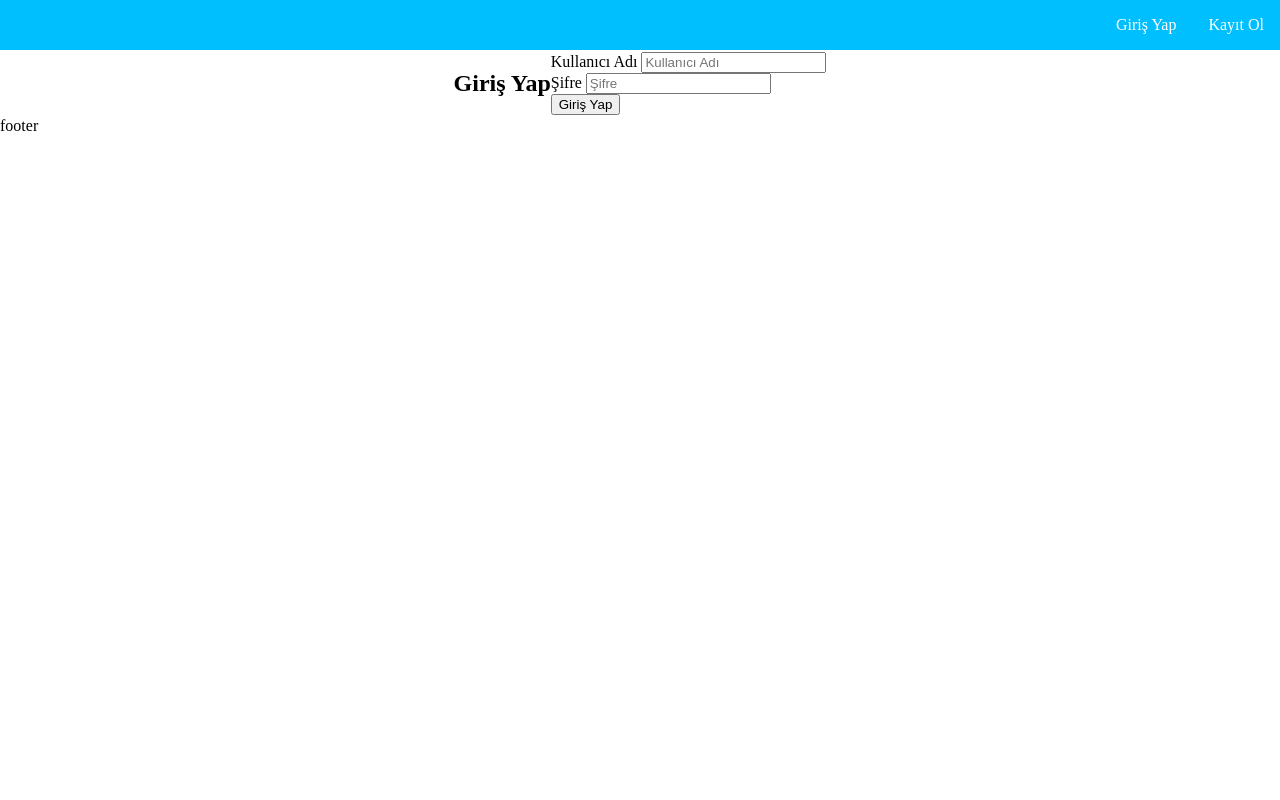
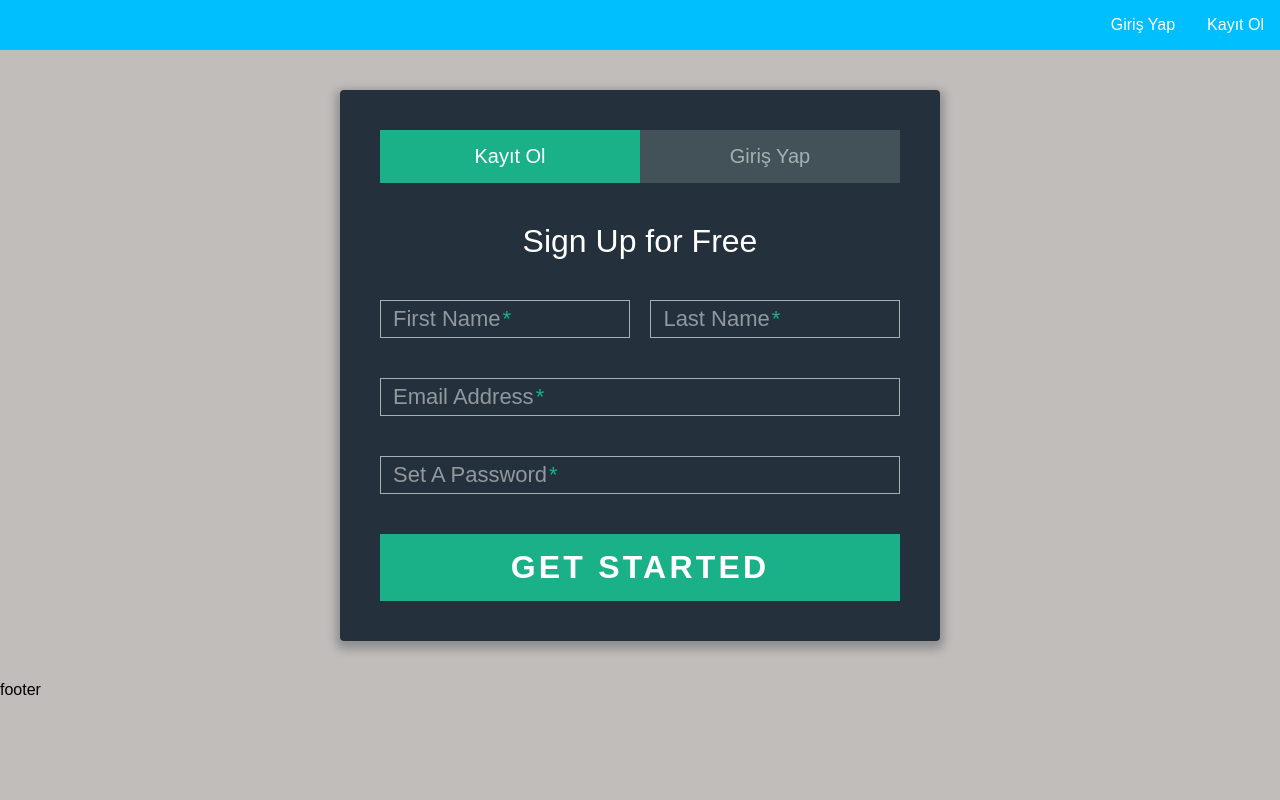
Before and after one commit to sametatabasch/akran_degerlendirme, a Flask app: page /login in a window 1280 px wide. Run offline with Flask 3, Linux system fonts and the light colour scheme.

Commit message:
login ve register form tasarımı değiştirildi. Hatamesajları gösterilmiyor! Kayıt ol sayfası düzenlenmedi! login başta olacak

```diff
--- /dev/null
+++ b/static/css/login_register.css
@@ -0,0 +1,171 @@
+*, *:before, *:after {
+  box-sizing: border-box;
+}
+
+html {
+  overflow-y: scroll;
+}
+
+body {
+  background: #c1bdba;
+  font-family: 'Titillium Web', sans-serif;
+}
+
+a {
+  text-decoration: none;
+  color: #1ab188;
+  transition: .5s ease;
+}
+a:hover {
+  color: #179b77;
+}
+
+.form {
+  background: rgba(19, 35, 47, 0.9);
+  padding: 40px;
+  max-width: 600px;
+  margin: 40px auto;
+  border-radius: 4px;
+  box-shadow: 0 4px 10px 4px rgba(19, 35, 47, 0.3);
+}
+
+.tab-group {
+  list-style: none;
+  padding: 0;
+  margin: 0 0 40px 0;
+}
+.tab-group:after {
+  content: "";
+  display: table;
+  clear: both;
+}
+.tab-group li a {
+  display: block;
+  text-decoration: none;
+  padding: 15px;
+  background: rgba(160, 179, 176, 0.25);
+  color: #a0b3b0;
+  font-size: 20px;
+  float: left;
+  width: 50%;
+  text-align: center;
+  cursor: pointer;
+  transition: .5s ease;
+}
+.tab-group li a:hover {
+  background: #179b77;
+  color: #ffffff;
+}
+.tab-group .active a {
+  background: #1ab188;
+  color: #ffffff;
+}
+
+.tab-content > div:last-child {
+  display: none;
+}
+
+h1 {
+  text-align: center;
+  color: #ffffff;
+  font-weight: 300;
+  margin: 0 0 40px;
+}
+
+label {
+  position: absolute;
+  transform: translateY(6px);
+  left: 13px;
+  color: rgba(255, 255, 255, 0.5);
+  transition: all 0.25s ease;
+  -webkit-backface-visibility: hidden;
+  pointer-events: none;
+  font-size: 22px;
+}
+label .req {
+  margin: 2px;
+  color: #1ab188;
+}
+
+label.active {
+  transform: translateY(50px);
+  left: 2px;
+  font-size: 14px;
+}
+label.active .req {
+  opacity: 0;
+}
+
+label.highlight {
+  color: #ffffff;
+}
+
+input, textarea {
+  font-size: 22px;
+  display: block;
+  width: 100%;
+  height: 100%;
+  padding: 5px 10px;
+  background: none;
+  background-image: none;
+  border: 1px solid #a0b3b0;
+  color: #ffffff;
+  border-radius: 0;
+  transition: border-color .25s ease, box-shadow .25s ease;
+}
+input:focus, textarea:focus {
+  outline: 0;
+  border-color: #1ab188;
+}
+
+textarea {
+  border: 2px solid #a0b3b0;
+  resize: vertical;
+}
+
+.field-wrap {
+  position: relative;
+  margin-bottom: 40px;
+}
+
+.top-row:after {
+  content: "";
+  display: table;
+  clear: both;
+}
+.top-row > div {
+  float: left;
+  width: 48%;
+  margin-right: 4%;
+}
+.top-row > div:last-child {
+  margin: 0;
+}
+
+.button {
+  border: 0;
+  outline: none;
+  border-radius: 0;
+  padding: 15px 0;
+  font-size: 2rem;
+  font-weight: 600;
+  text-transform: uppercase;
+  letter-spacing: .1em;
+  background: #1ab188;
+  color: #ffffff;
+  transition: all 0.5s ease;
+  -webkit-appearance: none;
+}
+.button:hover, .button:focus {
+  background: #179b77;
+}
+
+.button-block {
+  display: block;
+  width: 100%;
+}
+
+.forgot {
+  margin-top: -20px;
+  text-align: right;
+}
--- a/templates/login.html
+++ b/templates/login.html
@@ -2,29 +2,100 @@
 
 {% block title %}Giriş Yap{% endblock %}
 
+{% block head %}
+    <link rel="stylesheet" href="{{ url_for('static',filename='css/login_register.css') }}">
+
+    <script src="https://ajax.googleapis.com/ajax/libs/jquery/3.7.1/jquery.min.js"></script>
+{% endblock %}
+
 {% block content %}
-    <h2>Giriş Yap</h2>
-    <form method="POST" action="{{ url_for('login') }}">
+
+    <div class="form">
+
+        <ul class="tab-group">
+            <li class="tab active"><a href="#signup">Kayıt Ol</a></li>
+            <li class="tab"><a href="#login">Giriş Yap</a></li>
+        </ul>
+
+        <div class="tab-content">
+            <div id="signup">
+                <h1>Sign Up for Free</h1>
+
+                <form action="/" method="post">
+
+                    <div class="top-row">
+                        <div class="field-wrap">
+                            <label>
+                                First Name<span class="req">*</span>
+                            </label>
+                            <input type="text" required autocomplete="off"/>
+                        </div>
+
+                        <div class="field-wrap">
+                            <label>
+                                Last Name<span class="req">*</span>
+                            </label>
+                            <input type="text" required autocomplete="off"/>
+                        </div>
+                    </div>
+
+                    <div class="field-wrap">
+                        <label>
+                            Email Address<span class="req">*</span>
+                        </label>
+                        <input type="email" required autocomplete="off"/>
+                    </div>
+
+                    <div class="field-wrap">
+                        <label>
+                            Set A Password<span class="req">*</span>
+                        </label>
+                        <input type="password" required autocomplete="off"/>
+                    </div>
+
+                    <button type="submit" class="button button-block"/>
+                    Get Started</button>
+
+                </form>
+
+            </div>
+
+            <div id="login">
+                <h1>Welcome Back!</h1>
+
+                <form action="{{ url_for('login') }}" method="post">
                     {{ form.hidden_tag() }}
 
-        <div>
-            {{ form.username.label(for="username") }}
-            {{ form.username(placeholder="Kullanıcı Adı", class="form-control", id="username") }}
+                    <div class="field-wrap">
+                        <label for="{{ form.username.id }}">
+                            Kullanıdı Adı <span class="req">*</span>
+                        </label>
+                        {{ form.username(class="form-control", id="username") }}
                         {% for error in form.username.errors %}
                             <span style="color: red;">{{ error }}</span>
                         {% endfor %}
                     </div>
 
-        <div>
-            {{ form.password.label(for="password") }}
-            {{ form.password(placeholder="Şifre", class="form-control", id="password") }}
+                    <div class="field-wrap">
+                        <label for="{{ form.password.id }}">
+                            Şifre <span class="req">*</span>
+                        </label>
+                        {{ form.password(class="form-control", id="password") }}
                         {% for error in form.password.errors %}
                             <span style="color: red;">{{ error }}</span>
                         {% endfor %}
                     </div>
 
-        <div>
-            {{ form.submit(class="btn btn-primary") }}
+                    {{ form.submit(class="button button-block") }}
+
+                </form>
+
             </div>
-    </form>
+
+        </div><!-- tab-content -->
+
+    </div> <!-- /form -->
+    {% block js %}
+        <script src="{{ url_for('static',filename='js/login_register.js') }}" type="text/javascript"></script>
     {% endblock %}
+{% endblock %}
```
Also changed, not shown: static/js/login_register.js (added, +43 -0 lines). Lines whose indentation alone changed are shown as unchanged.
